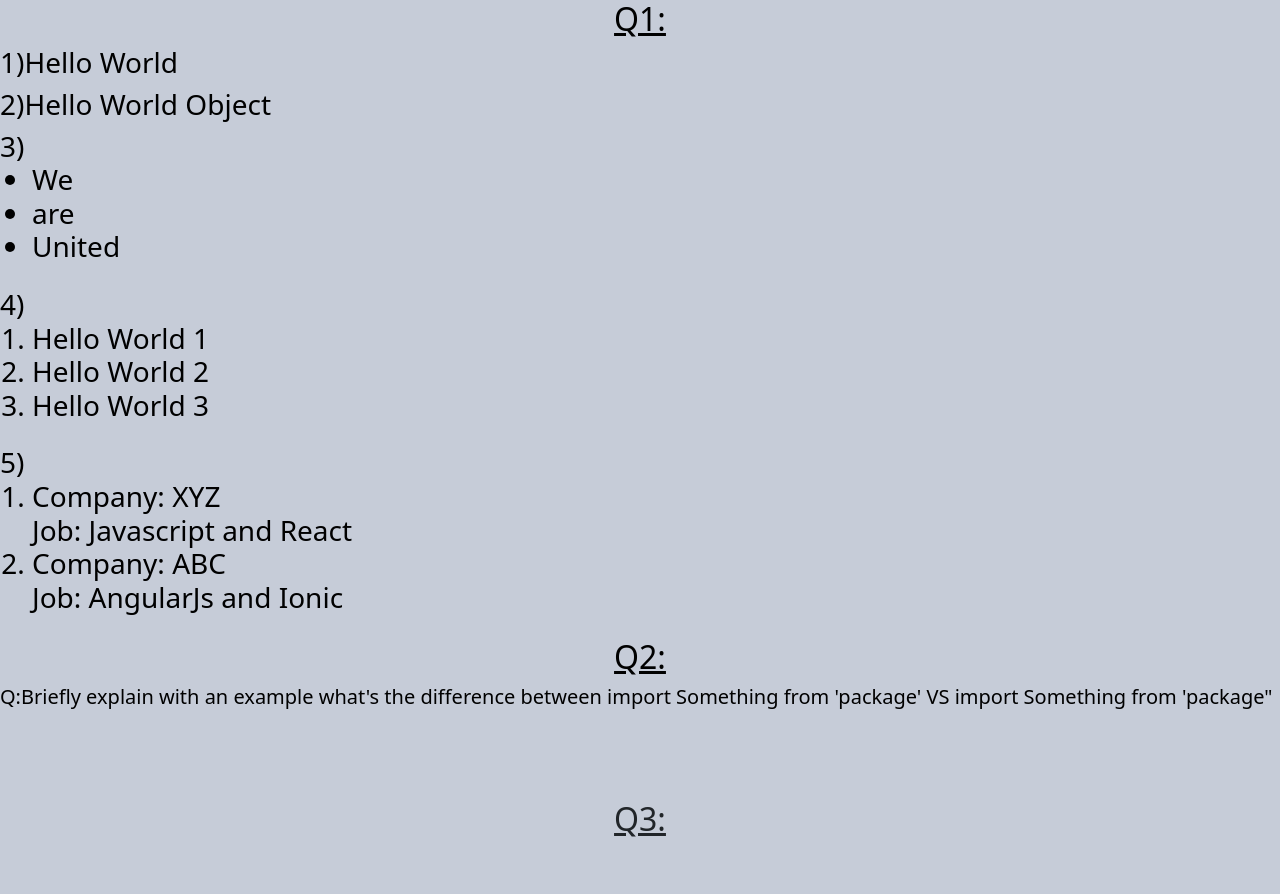
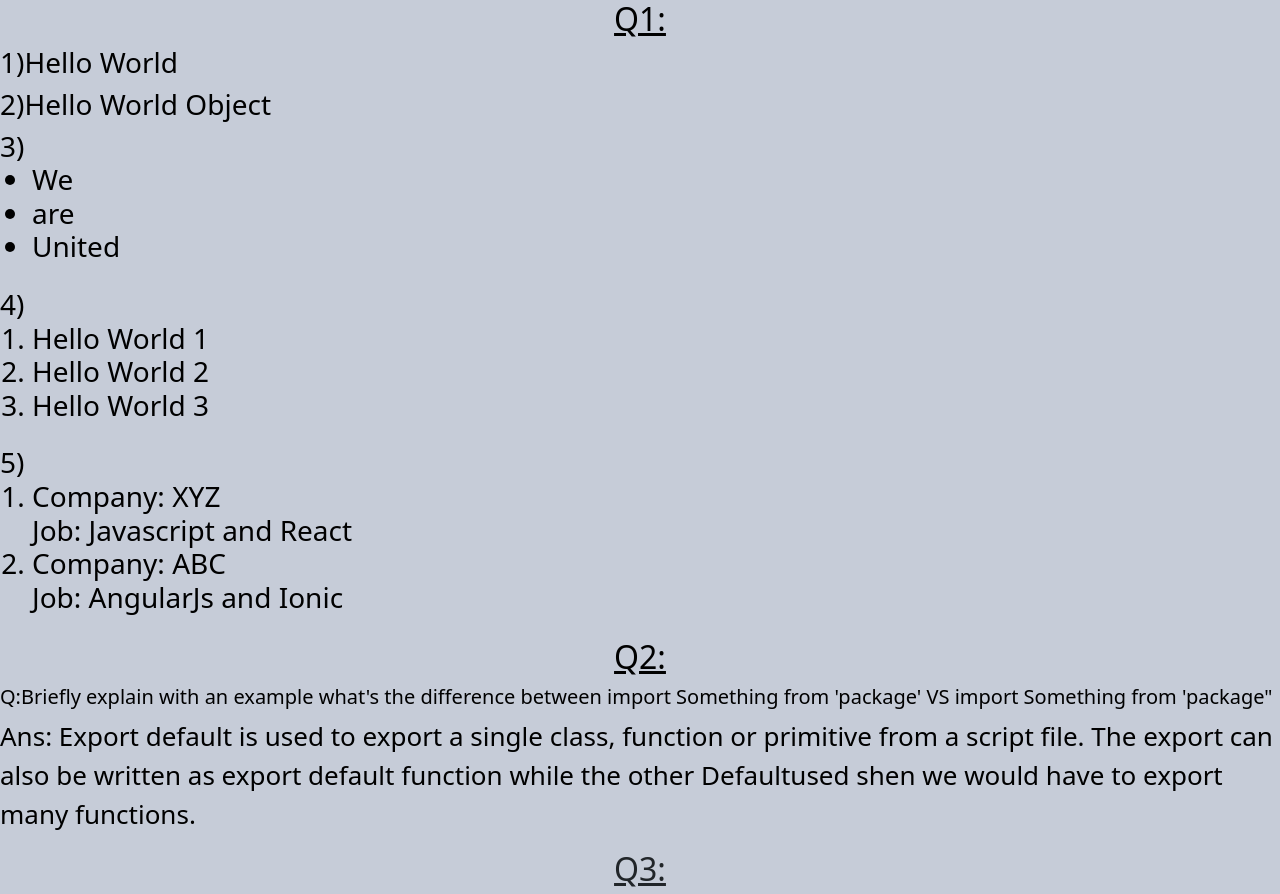
Before and after one commit to syedmustafa026/react-practice, a React (Create React App) app: page / in a window 1280 px wide. Shown: the top 894 px of the page. Built offline with nearby package versions, Linux system fonts and the light colour scheme.

Commit message:
practice 1

```diff
--- a/src/App.js
+++ b/src/App.js
@@ -37,7 +37,9 @@ function Apps() {
         <h2 className="heading">Q2:</h2>
         <h5>Q:Briefly explain with an example what's the difference between
           import Something from 'package' VS import Something from 'package"</h5>
-
+          <p>Ans: Export default is used to export a single class, function or primitive from a script file. The export can also be written as export default function
+  while the other {"Default"}used shen we would have to export many functions.
+         </p>
 
 
       </header>
```
